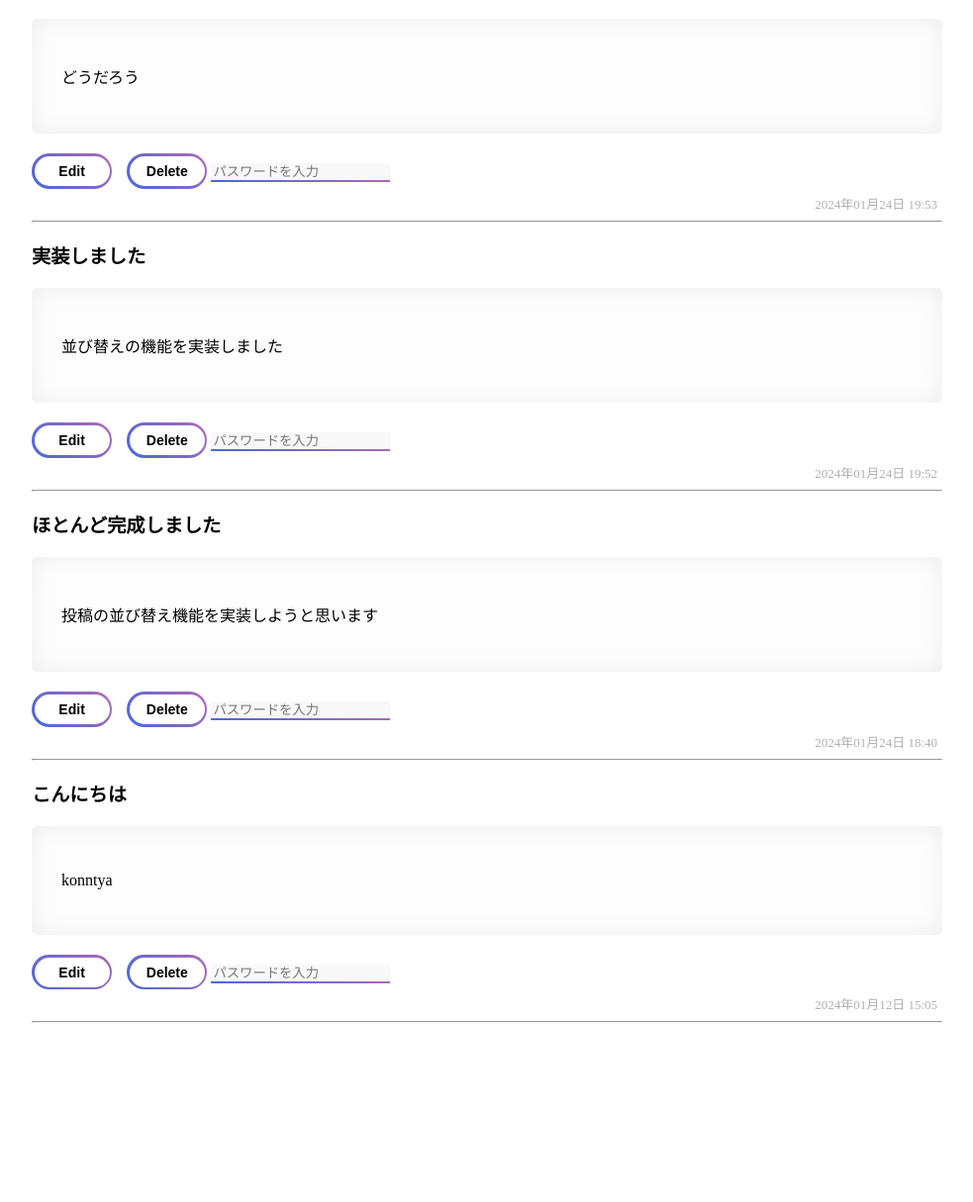
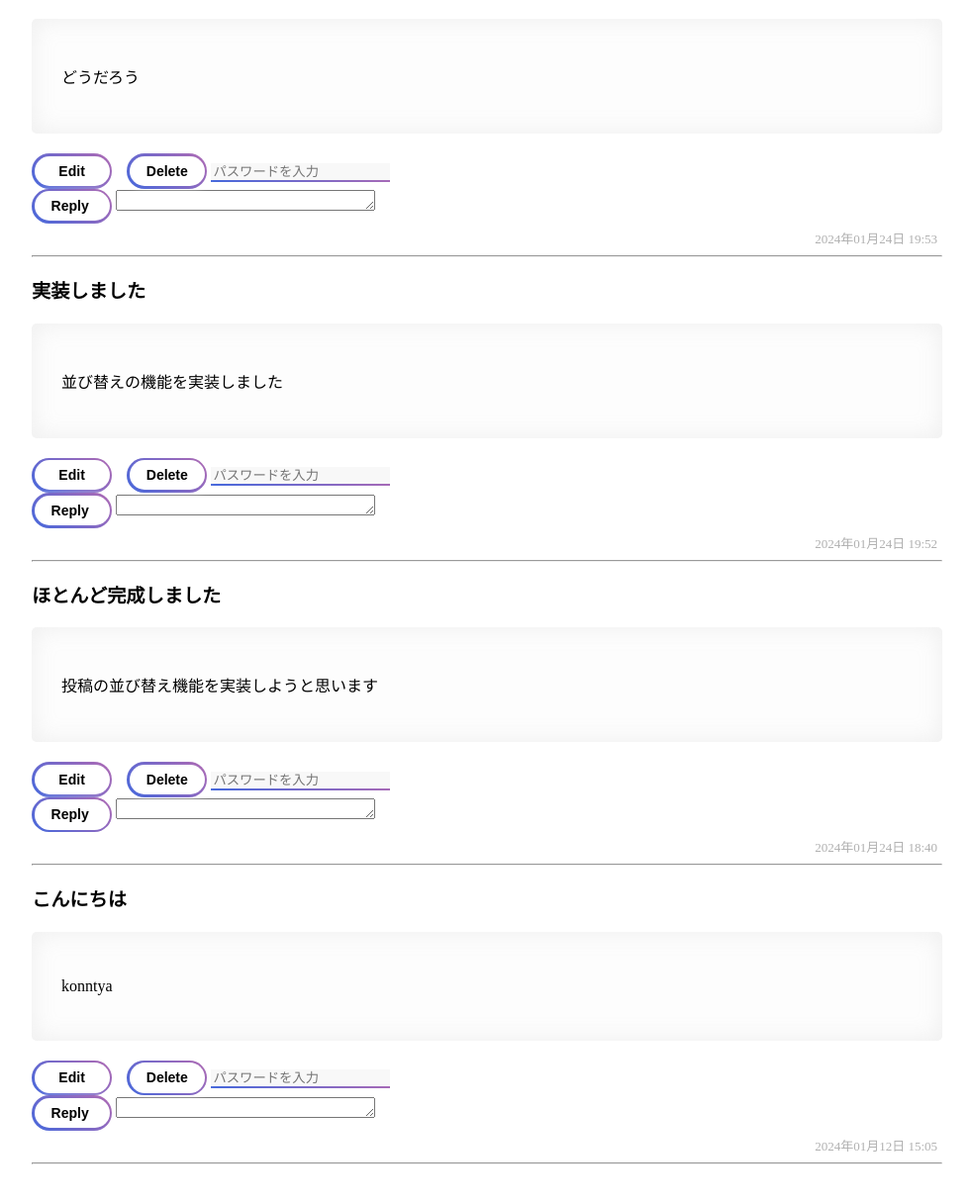
Before and after one commit to masa-massara/AP-WEB-BLOG, a PHP site: page /blog/index.php in a window 1280 px wide. Shown: the part 183-1398 px from the top of the page at 99% size, without its empty margins (148-1131 px from the left). Before the commit the page ends 1217 px from the top, so only its background shows below. Run offline with PHP 8.4, Linux system fonts and the light colour scheme; data comes from the database, SQL or seed files in the repository.

Commit message:
返信欄を追加

```diff
--- a/workspace/blog/index.php
+++ b/workspace/blog/index.php
@@ -71,6 +71,14 @@
                      <input type="hidden" name="id" value="<?php echo $row['id'] ?>" />
                   </form>
                </div>
+
+
+            </div>
+            <div>
+               <form action="edit.php" method="post" class="reply-button">
+                  <button class="bn30" type="submit">Reply&nbsp;</button>
+                  <textarea name="reply-contents" cols="30" rows="1" required></textarea>
+               </form>
             </div>
 
             <div class="timestamp">
```
